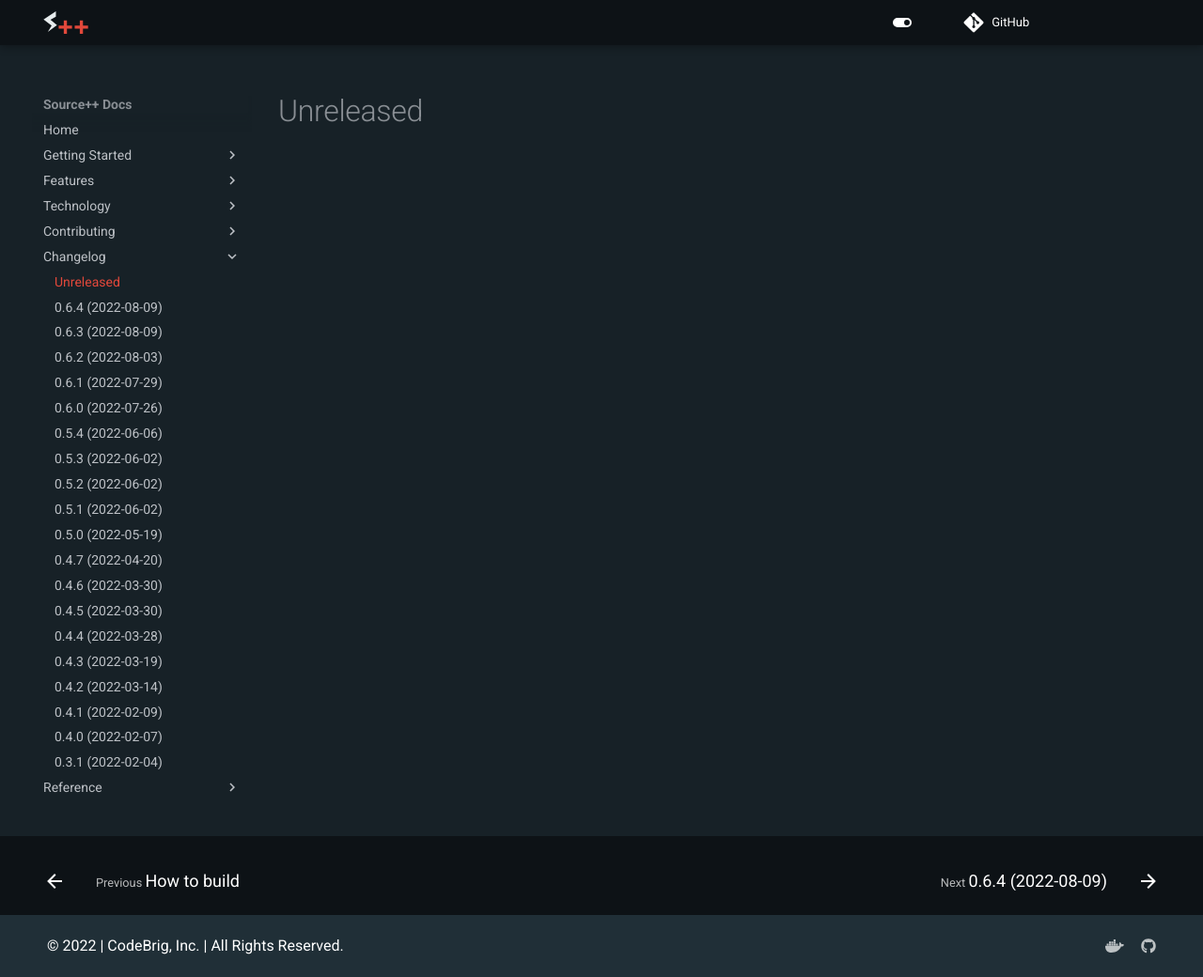
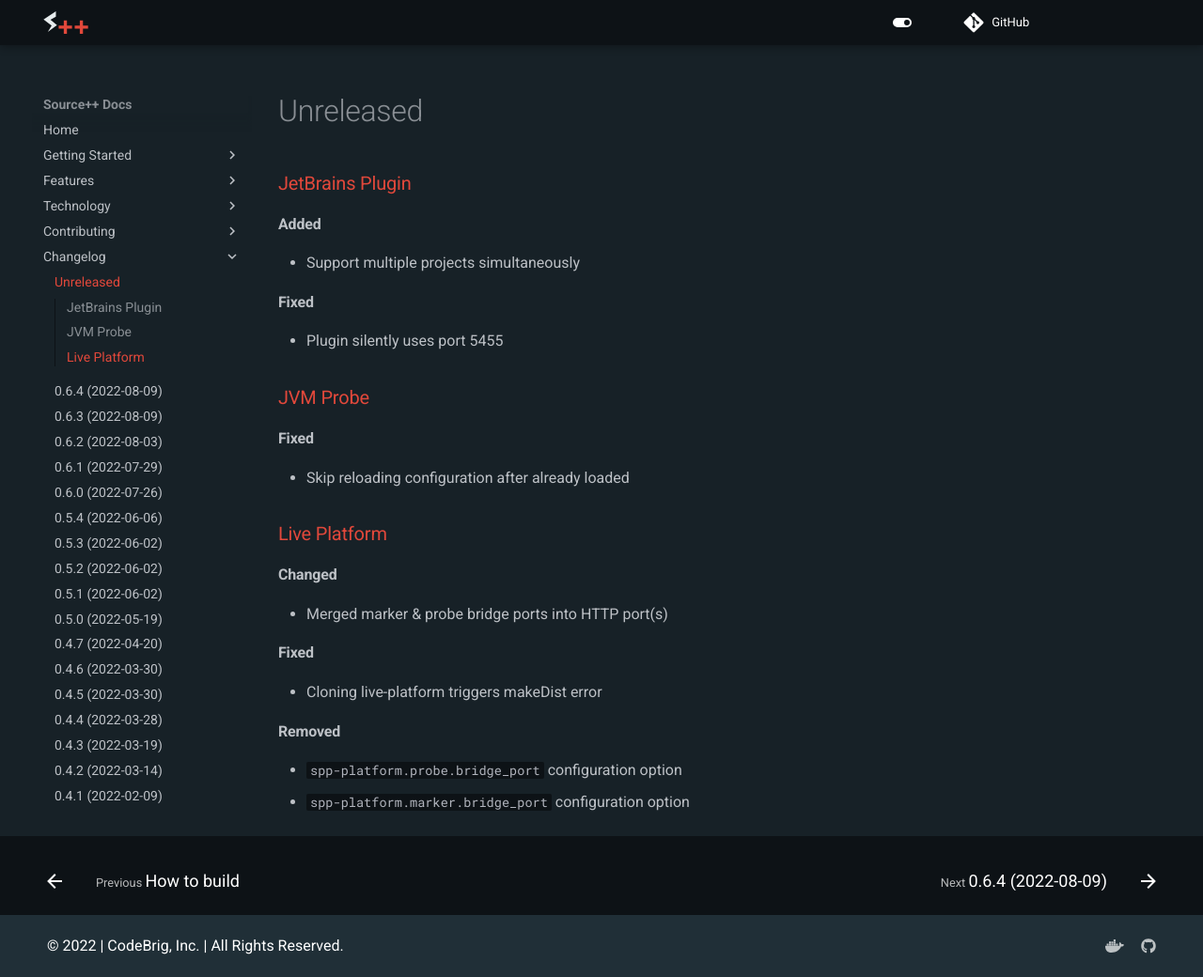
Before and after one commit to sourceplusplus/documentation, an MkDocs documentation site: the page built from docs/changelog/README.md, in a window 1280 px wide and 1040 px high. Shown: the whole window at 94% size. Built offline with MkDocs 1.6.1 and Material for MkDocs 9.7.7, drawn with Linux system fonts in a browser that asks for light colours; comment, search, counter and statistics services are not loaded; the version menu is left out.

Commit message:
docs: changes

```diff
--- a/docs/changelog/README.md
+++ b/docs/changelog/README.md
@@ -1 +1,26 @@
 # Unreleased
+
+### [JetBrains Plugin](https://github.com/sourceplusplus/interface-jetbrains)
+
+#### Added
+- Support multiple projects simultaneously
+
+#### Fixed
+- Plugin silently uses port 5455
+
+### [JVM Probe](https://github.com/sourceplusplus/probe-jvm)
+
+#### Fixed
+- Skip reloading configuration after already loaded
+
+### [Live Platform](https://github.com/sourceplusplus/live-platform)
+
+#### Changed
+- Merged marker & probe bridge ports into HTTP port(s)
+
+#### Fixed
+- Cloning live-platform triggers makeDist error
+
+#### Removed
+- `spp-platform.probe.bridge_port` configuration option
+- `spp-platform.marker.bridge_port` configuration option
```
